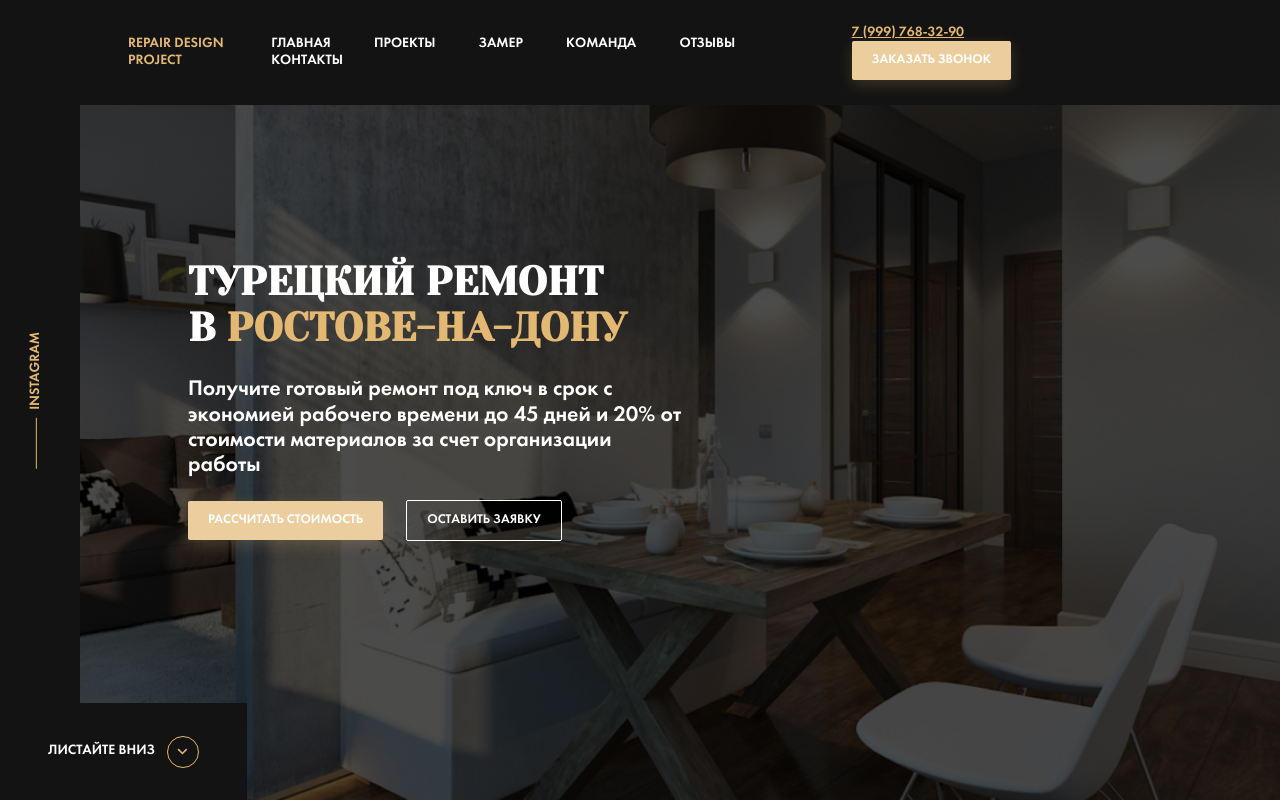
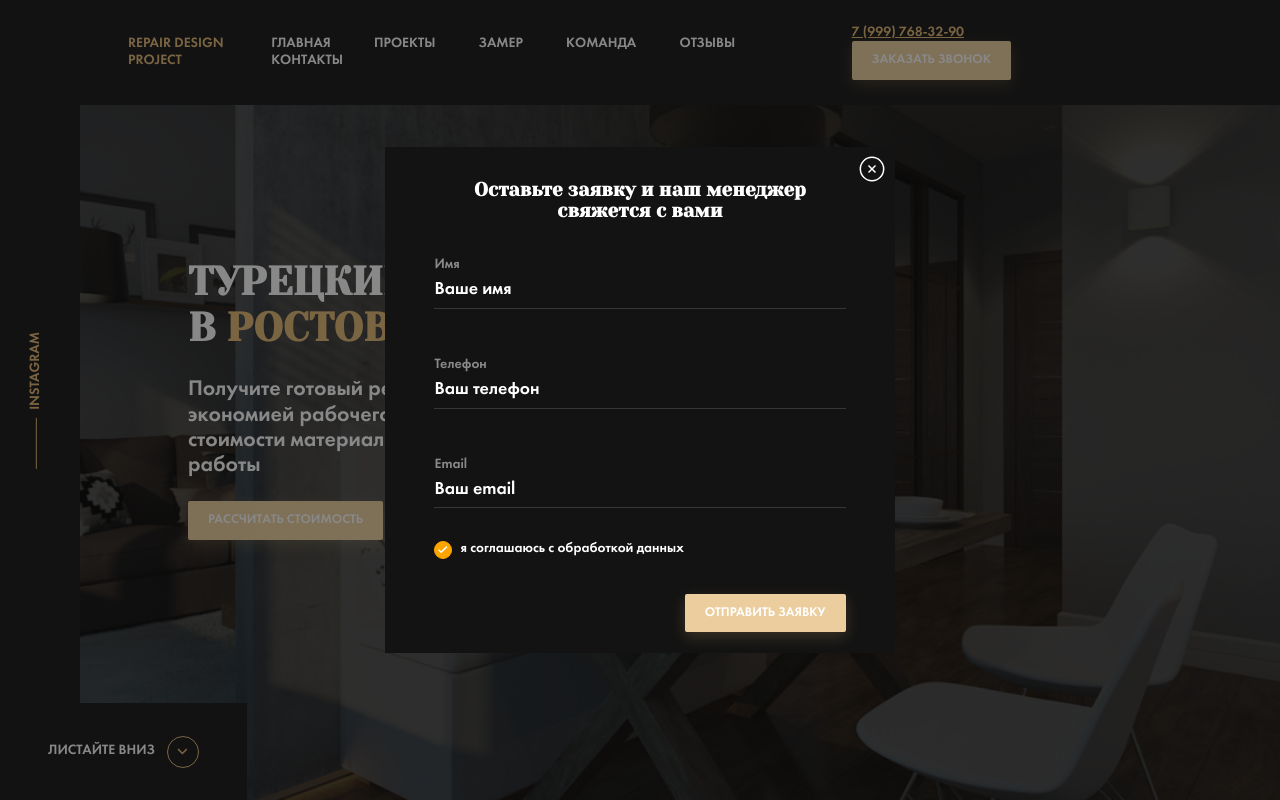
Before and after one commit to webjayql/digital-project, a website: page index.html in a window 1280 px wide. Shown: the top 800 px of the page. Drawn offline with Linux system fonts and the light colour scheme; files whose address does not match are found by name.

Commit message:
did modal window

```diff
--- a/index.html
+++ b/index.html
@@ -149,10 +149,29 @@
                     </div>
                 </div>
                 <!-- /.row -->
-
-
             </div>
         </section>
+        <div class="modal">
+            <div class="modal__dialog">
+                <button class="modal__close"></button>
+                <h3 class="modal__title">
+                    Оставьте заявку и наш менеджер свяжется с вами
+                </h3>
+                <form action="#" class="form modal__form">
+                    <label for="user-name" class="label modal__label">Имя</label>
+                    <input type="text" class="modal__input" id="user-name" placeholder="Ваше имя">
+                    <label for="user-phone" class="label modal__label">Телефон</label>
+                    <input type="text" class="modal__input" id="user-phone" placeholder="Ваш телефон">
+                    <label for="user-email" class="label modal__label">Email</label>
+                    <input type="text" class="modal__input" id="user-email" placeholder="Ваш email">
+                    <div class="policy modal__policy">
+                        <input type="checkbox" name="policy-checkbox" id="policy-checkbox" checked class="policy__checkbox">
+                        <label for="policy-checkbox" class="policy__label"> я соглашаюсь с обработкой данных</label>
+                    </div>
+                    <button class="button button--primary modal__button">Отправить заявку</button>
+                </form>
+            </div>
+        </div>
     </main>
 
 </body>
--- a/sass/style.sass
+++ b/sass/style.sass
@@ -8,3 +8,4 @@
 @import 'templates/settings'
 @import 'templates/media'
 @import 'templates/types'
+@import 'templates/modal'
--- /dev/null
+++ b/sass/templates/_modal.sass
@@ -0,0 +1,71 @@
+.modal
+    position: fixed
+    width: 100%
+    height: 100%
+    z-index: 199
+    left: 0
+    top: 0
+    right: 0
+    buttom: 0
+    background-color: rgba($dark, 0.5)
+    display: flex
+    justify-content: center
+    align-items: center
+    &__dialog
+        background-color: $dark
+        padding: 2.357rem 3.5rem 1.5rem
+        color: #fff
+        position: relative
+        max-width: 36.36rem
+    &__close
+        position: absolute
+        background: url('../img/close.svg') center no-repeat
+        right: 0
+        top: 0
+        width: 28px
+        height: 28px
+        outline: none
+        cursor: pointer
+        border: none
+        margin: 0.6rem
+    &__title
+        color: #ffffff
+        font-size: 1.357rem
+        text-align: center
+        font-family: 'Yeseva One', sans-serif
+        margin: 0
+        margin-bottom: 2.428rem
+    &__form
+        display: flex
+        flex-direction: column
+    &__label
+        color: rgba($light, 0.5)
+        font-size: 1rem
+        font-weight: 300
+    &__input
+        color: $light
+        border: none
+        border-bottom: 1px solid rgba(255, 255, 255, 0.15)
+        background-color: transparent
+        font-size: 1.285rem
+        padding: 0.5rem 0
+        margin-bottom: 3.428rem
+        &:last-of-type
+            margin-bottom: 1rem
+        &::placeholder
+            color: $light
+    &__policy
+        margin-bottom: 2rem
+    &__button
+        align-self: flex-end
+
+.policy
+    &__checkbox
+        opacity: 0
+        visibility: hidden
+    &__label
+        &::before
+            content: ''
+            width: 18px
+            height: 18px
+            border: 1px solid $primary
--- a/sass/templates/_variebles.sass
+++ b/sass/templates/_variebles.sass
@@ -1,2 +1,3 @@
 $dark: #131313
 $logo: #E3B873
+$light: #ffffff
```
Also changed, not shown: css/style.css, img/check.svg (added), img/close.svg (added), sass/templates/interface.sass (line endings or trailing spaces), 1 other file.
